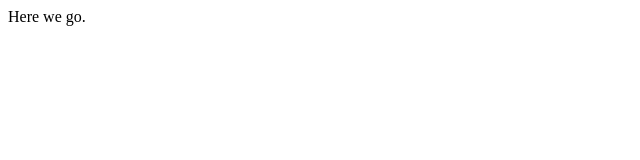
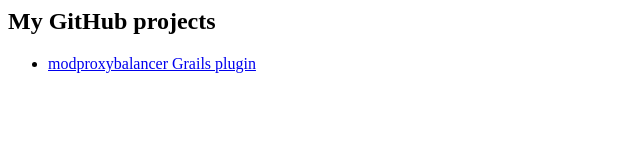
Before and after one commit to sarmbruster/sarmbruster.github.com, a plain HTML site: page index.html in a window 1280 px wide. Shown: the whole page, without its empty margins (0-640 px from the left). Drawn offline with Linux system fonts and the light colour scheme.

Commit message:
updated index

```diff
--- a/index.html
+++ b/index.html
@@ -1,3 +1,12 @@
 <html>
-	<body>Here we go.<body>
+<head>
+  <title>Stefan Armbruster on GitHub</title>
+</head>
+<body>
+  <h2>My GitHub projects</h2>
+  <ul>
+    <li><a href="/grails-modproxybalancer-plugin/">modproxybalancer Grails plugin</a></li>
+  </ul>
+
+</body>
 </html>
```
